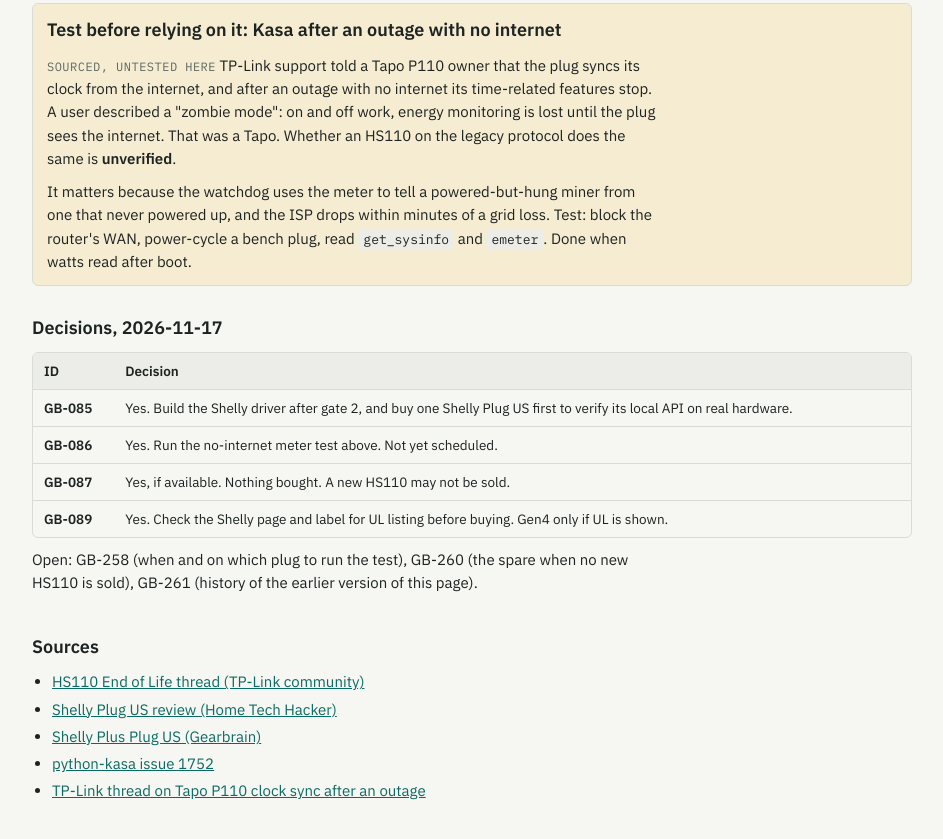
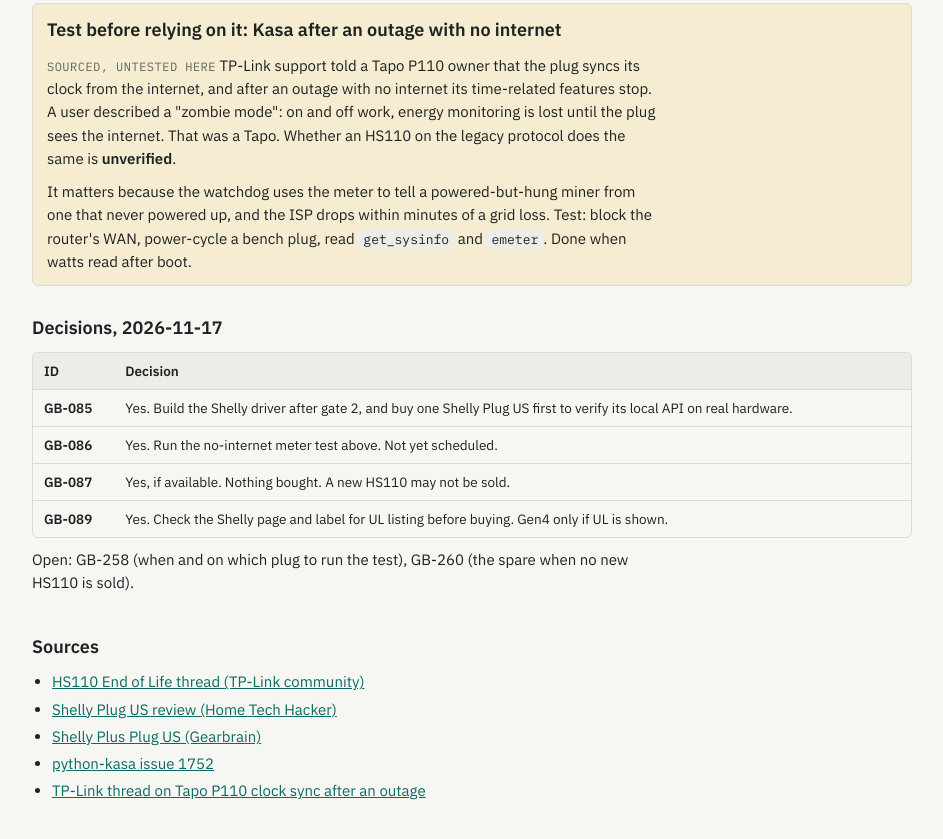
Before and after one commit to crProductGuy/goldshell-box-tools-productguy, a plain HTML site: page docs/plug-options.html in a window 1280 px wide. Shown: the part 1047-1886 px from the top of the page, without its empty margins (168-1111 px from the left). Drawn offline with Linux system fonts and the light colour scheme.

Commit message:
docs: GB-261 decided, open list trimmed
Co-Authored-By: Claude Sonnet 5.5 <noreply@anthropic.com>

```diff
--- a/docs/plug-options.html
+++ b/docs/plug-options.html
@@ -74,7 +74,7 @@ a{color:var(--accent)}
 <tr><td>GB-087</td><td>Yes, if available. Nothing bought. A new HS110 may not be sold.</td></tr>
 <tr><td>GB-089</td><td>Yes. Check the Shelly page and label for UL listing before buying. Gen4 only if UL is shown.</td></tr>
 </tbody></table></div>
-<p style="margin-top:10px">Open: GB-258 (when and on which plug to run the test), GB-260 (the spare when no new HS110 is sold), GB-261 (history of the earlier version of this page).</p>
+<p style="margin-top:10px">Open: GB-258 (when and on which plug to run the test), GB-260 (the spare when no new HS110 is sold).</p>
 </section>
 
 <section>
```
Also changed, not shown: 2 other files.
